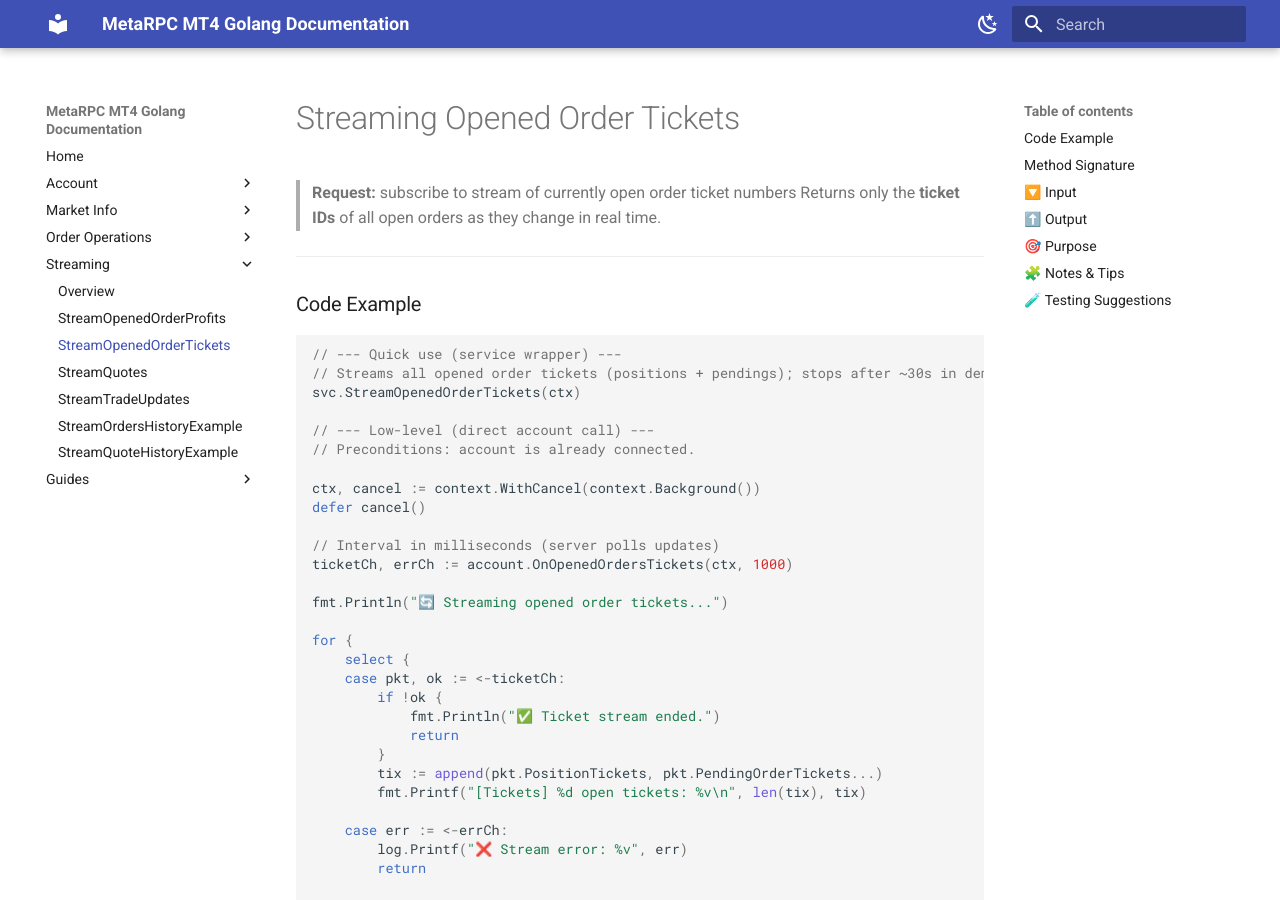
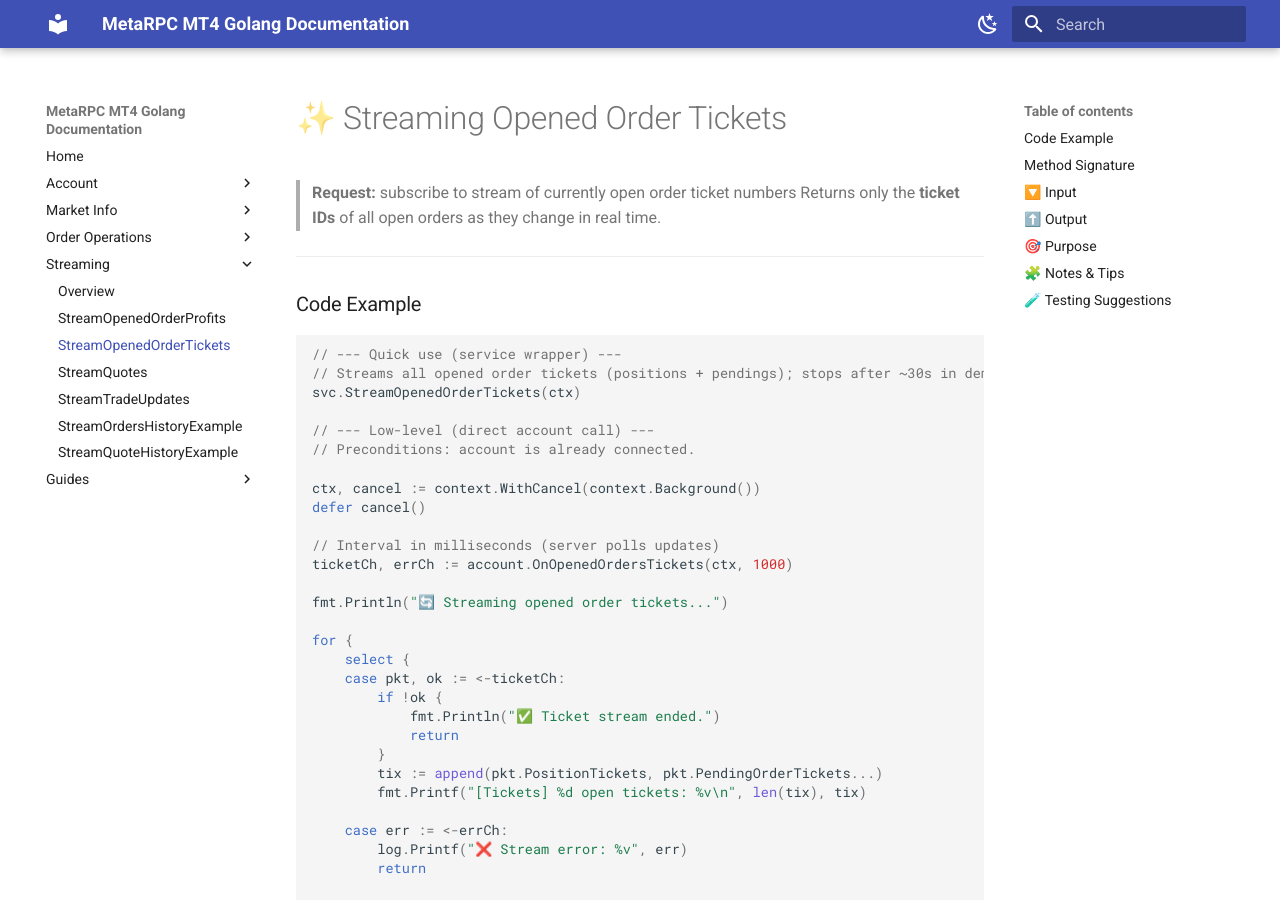
Before and after one commit to MetaRPC/GoMT4, an MkDocs documentation site: the page built from docs/Streaming/StreamOpenedOrderTickets.md, in a window 1280 px wide and 900 px high. Built offline with MkDocs 1.6.1 and Material for MkDocs 9.7.7, drawn with Linux system fonts in a browser that asks for light colours.

```diff
--- a/docs/Streaming/StreamOpenedOrderTickets.md
+++ b/docs/Streaming/StreamOpenedOrderTickets.md
@@ -1,4 +1,4 @@
-# Streaming Opened Order Tickets
+# ✨ Streaming Opened Order Tickets
 
 > **Request:** subscribe to stream of currently open order ticket numbers
 > Returns only the **ticket IDs** of all open orders as they change in real time.
```
